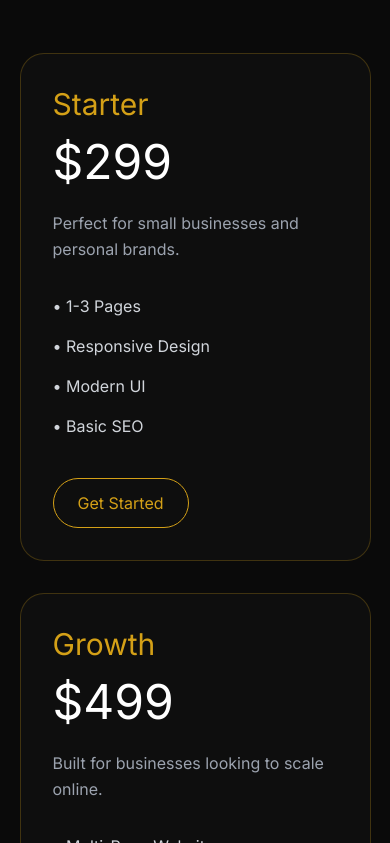
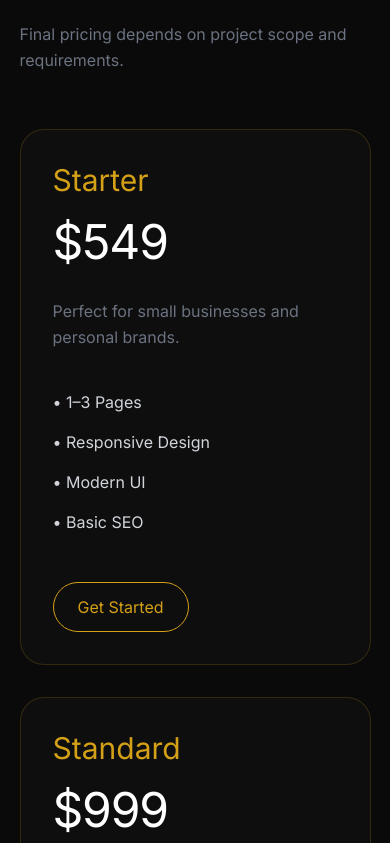
Before and after one commit to NKTechSolutionsLab/agency, a React (Vite) app: page / in a window 390 px wide. Shown: the part 8941-9784 px from the top of the page. Built offline with nearby package versions, Linux system fonts and the light colour scheme.

Commit message:
major changes in index_html file, link tags, navigation

```diff
--- a/index.html
+++ b/index.html
@@ -1,13 +1,46 @@
 <!doctype html>
 <html lang="en">
+
 <head>
   <meta charset="UTF-8" />
+
+  <meta name="viewport" content="width=device-width, initial-scale=1.0" />
+
+  <!-- Primary SEO -->
+  <title>
+    NKTechSolutions | Modern Web Design & Development
+  </title>
+
+  <meta name="description"
+    content="NKTechSolutions creates modern websites focused on clean design, performance, SEO, and seamless user experience." />
+
+  <meta name="keywords"
+    content="web design, web development, UI UX design, responsive websites, SEO optimization, modern websites, landing pages, frontend development" />
+
+  <meta name="author" content="NKTechSolutions" />
+
+  <!-- Open Graph / Social Preview -->
+  <meta property="og:title" content="NKTechSolutions | Modern Web Design & Development" />
+
+  <meta property="og:description"
+    content="Modern websites focused on clean design, performance, SEO, and user experience." />
+
+  <meta property="og:url" content="https://nktechsolutions.vercel.app/" />
+
+  <meta property="og:type" content="website" />
+
+  <meta property="og:site_name" content="NKTechSolutions" />
+
+  <!-- Theme -->
+  <meta name="theme-color" content="#0a0a0a" />
+
+  <!-- Favicon -->
   <link rel="icon" type="image/svg+xml" href="/favicon.svg" />
-    <meta name="viewport" content="width=device-width, initial-scale=1.0" />
-    <title>nktechsolutions</title>
 </head>
+
 <body>
   <div id="root"></div>
   <script type="module" src="/src/main.jsx"></script>
 </body>
+
 </html>
--- a/src/App.jsx
+++ b/src/App.jsx
@@ -12,7 +12,7 @@ import Footer from './components/Footer'
 
 function App() {
   return (
-    <main className="bg-[#0A0A0A] min-h-screen">
+    <main className="bg-[#0A0A0A] min-h-screen" id='home'>
       <Dropdown />
       <Navbar />
       <Hero />
--- a/src/components/Navbar.jsx
+++ b/src/components/Navbar.jsx
@@ -13,7 +13,7 @@ function Navbar() {
       <div className="flex item-center justify-between m-1 ">
         <div className="flex">
           <img src={logo} className="w-20 lg:w-24" alt="LOGO" />
-          <h1 className="my-5 font-poppins font-semibold text-[25px] lg:text-[30px] md:text-3xl">
+          <h1 className="my-5 font-poppins font-semibold text-[25px] lg:text-[30px] md:text-3xl lg:mt-7">
             NKtechsolutions
           </h1>
         </div>
@@ -25,20 +25,20 @@ function Navbar() {
             Service
           </a>
           <a
-            href=""
+            href="#projects"
             className="hover:text-[#D4A017] transition-all duration-300"
           >
             Work
           </a>
           <a
-            href=""
+            href="#footer"
             className="hover:text-[#D4A017] transition-all duration-300"
           >
-            About
+            Contact
           </a>
         </div>
         <button
-  className="
+          className="
   hidden lg:flex
   items-center
   justify-center
@@ -61,11 +61,10 @@ function Navbar() {
   lg:text-lg
   font-medium
   "
->
-  Let's Talk
-
-  <BsArrowRight className="text-base" />
-</button>
+        >
+          Let's Talk
+          <BsArrowRight className="text-base" />
+        </button>
         <RxHamburgerMenu
           size={36}
           color="#D4A017"
--- a/src/components/Pricing.jsx
+++ b/src/components/Pricing.jsx
@@ -4,20 +4,17 @@ function Pricing() {
   const data = [
     {
       title: "Starter",
-      price: "$299",
+      price: "$549",
       desc: "Perfect for small businesses and personal brands.",
-      points: [
-        "1-3 Pages",
-        "Responsive Design",
-        "Modern UI",
-        "Basic SEO",
-      ],
+
+      points: ["1–3 Pages", "Responsive Design", "Modern UI", "Basic SEO"],
     },
 
     {
-      title: "Growth",
-      price: "$499",
+      title: "Standard",
+      price: "$999",
       desc: "Built for businesses looking to scale online.",
+
       points: [
         "Multi-Page Website",
         "SEO Optimization",
@@ -30,6 +27,7 @@ function Pricing() {
       title: "Custom",
       price: "Custom",
       desc: "Tailored solutions for advanced business needs.",
+
       points: [
         "Custom Features",
         "API Integrations",
@@ -40,22 +38,26 @@ function Pricing() {
   ];
 
   return (
-    <section className="w-full py-20">
+    <section className="w-full py-20" id="pricing">
       <div className="w-[90%] mx-auto">
+        {/* Heading */}
+        <div className="mb-14">
+          <h2 className="uppercase text-2xl lg:text-4xl text-[#D4A017] mb-4 font-light tracking-wide">
+            Pricing
+          </h2>
 
-        {/* Heading */}
-        <h2 className="uppercase text-2xl lg:text-4xl text-[#D4A017] mb-12 font-light tracking-wide">
-          Pricing
-        </h2>
+          <p className="text-gray-500 leading-relaxed max-w-2xl">
+            Final pricing depends on project scope and requirements.
+          </p>
+        </div>
 
         {/* Cards */}
         <div className="grid grid-cols-1 lg:grid-cols-3 gap-8">
-
           {data.map((el, i) => (
             <div
               key={i}
               className="
-                border border-[#d4a01740]
+                border border-[#d4a01730]
                 bg-[#ffffff05]
                 rounded-3xl
                 p-8
@@ -65,30 +67,29 @@ function Pricing() {
                 hover:border-[#D4A017]
               "
             >
+              {/* Plan */}
+              <h3 className="text-3xl text-[#D4A017] mb-5">{el.title}</h3>
 
-              <h3 className="text-3xl text-[#D4A017] mb-4">
-                {el.title}
-              </h3>
+              {/* Price */}
+              <div className="mb-8">
+                <h2 className="text-5xl  font-light tracking-tight">
+                  {el.price}
+                </h2>
+              </div>
 
-              <h2 className="text-5xl mb-6">
-                {el.price}
-              </h2>
+              {/* Description */}
+              <p className="text-gray-500 mb-10 leading-relaxed">{el.desc}</p>
 
-              <p className="text-gray-400 mb-8 leading-relaxed">
-                {el.desc}
-              </p>
-
-              <div className="flex flex-col gap-4 mb-10">
+              {/* Deliverables */}
+              <div className="flex flex-col gap-4 mb-12">
                 {el.points.map((point, idx) => (
-                  <span
-                    key={idx}
-                    className="text-gray-300"
-                  >
+                  <span key={idx} className="text-gray-300">
                     • {point}
                   </span>
                 ))}
               </div>
 
+              {/* Button */}
               <button
                 className="
                   border border-[#D4A017]
@@ -104,10 +105,8 @@ function Pricing() {
               >
                 Get Started
               </button>
-
             </div>
           ))}
-
         </div>
       </div>
     </section>
--- a/src/components/Process.jsx
+++ b/src/components/Process.jsx
@@ -32,7 +32,7 @@ function Process() {
   ];
 
   return (
-    <section className="w-full py-20">
+    <section className="w-full py-20" id="process">
 
       <div className="w-[90%] mx-auto">
 
--- a/src/components/Projects.jsx
+++ b/src/components/Projects.jsx
@@ -33,6 +33,7 @@ function Projects() {
   ];
   return (
     <div>
+      <section id="projects">
         <h2 className="lg:text-3xl text-2xl text-[#D4A017]  ml-16 mt-20 mb-10 font-thin">
           PROJECTS
         </h2>
@@ -40,9 +41,7 @@ function Projects() {
           <div className=" p-3 mt-3">
             {details.map((d, i) => (
               <>
-              <div
-                className="border border-[#ffffff0f] bg-[#ffffff05] rounded-3xl transition-all duration-300 hover:-translate-y-1 hover:border-[#D4A017]/30 mb-20 p-2  md:flex items-center"
-              >
+                <div className="border border-[#ffffff0f] bg-[#ffffff05] rounded-3xl transition-all duration-300 hover:-translate-y-1 hover:border-[#D4A017]/30 mb-20 p-2  md:flex items-center">
                   <div className="md:w-[60%] hidden md:block">
                     <img
                       src={d.src}
@@ -105,6 +104,7 @@ function Projects() {
             ))}
           </div>
         </div>
+      </section>
     </div>
   );
 }
--- a/src/components/Services.jsx
+++ b/src/components/Services.jsx
@@ -38,6 +38,8 @@ function Services() {
 
   return (
     <>
+    <section id="services">
+
       <h2 className="lg:text-3xl text-2xl text-[#D4A017]  ml-16 mt-28 font-thin">
         OUR SERVICES
       </h2>
@@ -53,7 +55,7 @@ function Services() {
                 src={el.src}
                 alt="services"
                 className="w-[80%] md:w-[60%] lg:w-[80%]"
-              />{" "}
+                />{" "}
             </div>
             <h3 className="text-3xl m-2 text-[#D4A017]">{el.title}</h3>
             <p className="text-xl font-light m-2 mt-4 opacity-90 text-gray-400">
@@ -62,6 +64,7 @@ function Services() {
           </div>
         ))}
       </div>
+                </section>
     </>
   );
 }
--- a/src/components/WhyChoose.jsx
+++ b/src/components/WhyChoose.jsx
@@ -42,7 +42,7 @@ function WhyChoose() {
   ];
 
   return (
-    <section className="w-full py-20">
+    <section className="w-full py-20" id="whyme">
       <div className="w-[90%] mx-auto">
 
         {/* Heading */}
```
Also changed, not shown: src/components/Dropdown.jsx (+31 -7 lines), src/components/Footer.jsx (+17 -52 lines). Lines whose indentation alone changed are shown as unchanged.
